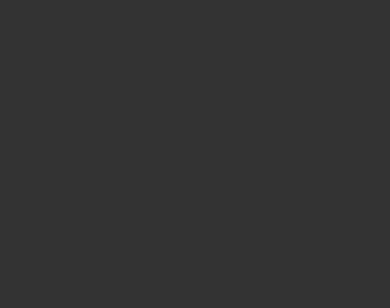
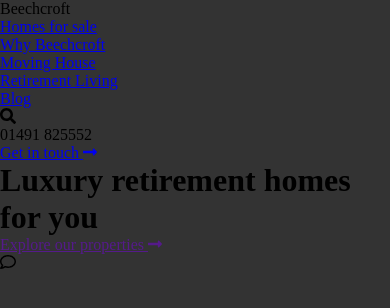
Before and after one commit to ol-berry01/owb-html-boilerplate, a website built with webpack: page inc/template.html in a window 390 px wide. Built offline with nearby package versions, Linux system fonts and the light colour scheme.

Commit message:
Basic Markup
Update template.html:
Basic markup including
- header
- nav-menu
- nav-search
- nav-phone
- nav-cta

General changes:
- remove "bootstrap" from scripts.js
- uninstall "bootstrap" dependancy

```diff
--- a/inc/js/scripts.js
+++ b/inc/js/scripts.js
@@ -1,5 +1,3 @@
-import "bootstrap"
-
 import "@fortawesome/fontawesome-free/js/fontawesome"
 import "@fortawesome/fontawesome-free/js/solid"
 import "@fortawesome/fontawesome-free/js/regular"
--- a/inc/template.html
+++ b/inc/template.html
@@ -7,5 +7,44 @@
     <link rel="stylesheet" href="https://cdnjs.cloudflare.com/ajax/libs/font-awesome/5.15.3/css/all.min.css" />
     <title>OWB HTML Boilerplate Template w/ Webpack &amp; Bootstrap</title>
   </head>
-  <body></body>
+  <body>
+    <header>
+      <div class="nav container">
+        <div class="nav-logo">Beechcroft</div>
+        <div class="nav-menu">
+          <ul>
+            <li><a href="#">Homes for sale</a></li>
+            <li><a href="#">Why Beechcroft</a></li>
+            <li><a href="#">Moving House</a></li>
+            <li><a href="#">Retirement Living</a></li>
+            <li><a href="#">Blog</a></li>
+          </ul>
+        </div>
+        <div class="nav-search">
+          <i class="fas fa-search"></i>
+        </div>
+        <div class="nav-phone">
+          <p>01491 825552</p>
+        </div>
+        <div class="nav-cta">
+          <a href="#" class="btn btn-cta">Get in touch <i class="fas fa-long-arrow-alt-right"></i></a>
+        </div>
+      </div>
+    </header>
+    <main>
+      <container>
+        <div class="hero">
+          <div class="hero-splash">
+            <h1>Luxury retirement homes for you</h1>
+            <a href="" class="btn btn-cta">Explore our properties <i class="fas fa-long-arrow-alt-right"></i></a>
+          </div>
+        </div>
+      </container>
+    </main>
+    <footer>
+      <div class="message-toggle">
+        <i class="far fa-comment"></i>
+      </div>
+    </footer>
+  </body>
 </html>
--- a/package.json
+++ b/package.json
@@ -13,7 +13,6 @@
   "license": "ISC",
   "devDependencies": {
     "@fortawesome/fontawesome-free": "^5.15.3",
-    "bootstrap": "^4.6.0",
     "css-loader": "^5.2.2",
     "file-loader": "^6.2.0",
     "html-webpack-plugin": "^5.3.1",
```
Also changed, not shown: 1 other file.
